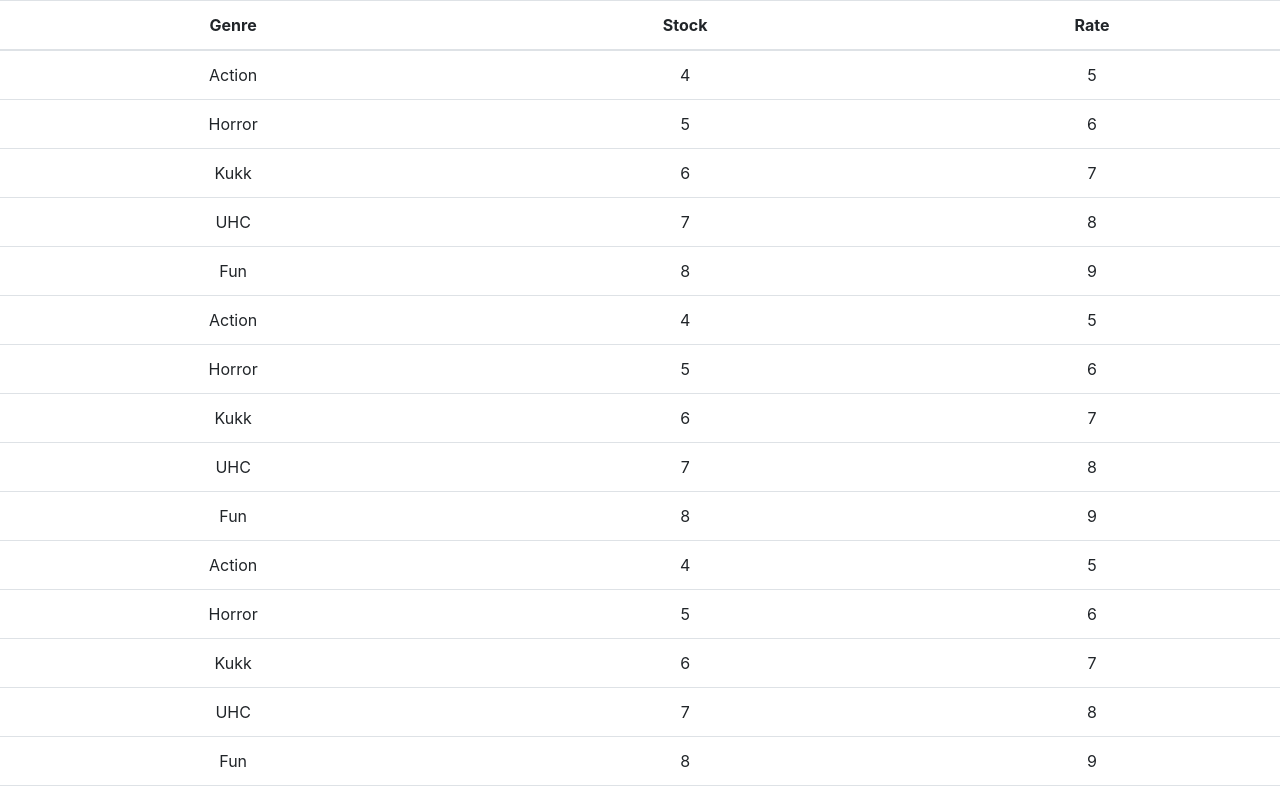
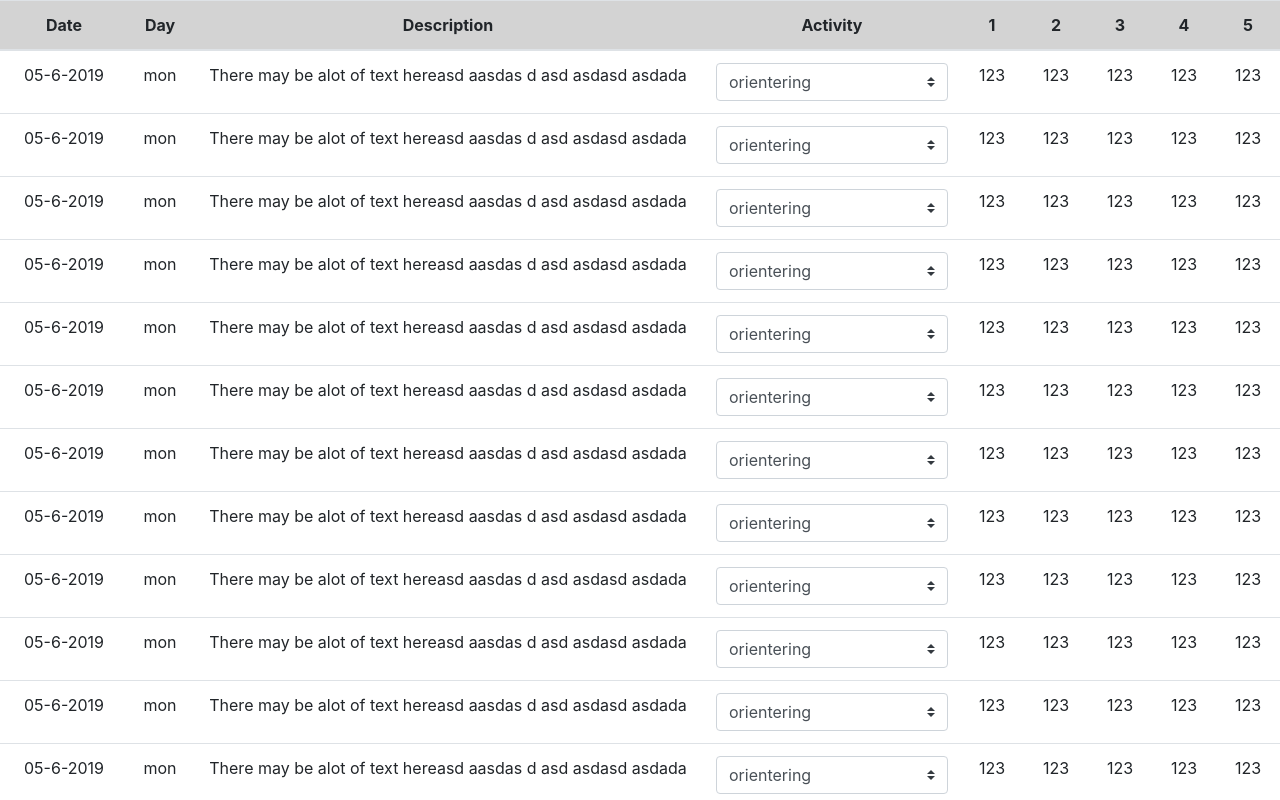
Before and after one commit to LarsL123/WorkoutDiary-Frontend, a React (Create React App) app: page / in a window 1280 px wide. Shown: the top 800 px of the page. Built offline with nearby package versions, Linux system fonts and the light colour scheme.

Commit message:
First markup of table. Moste work gone into some css and stripping down the nessesary compoenets for this use case

```diff
--- a/src/App.js
+++ b/src/App.js
@@ -1,11 +1,13 @@
 import React from "react";
 import "./App.css";
-import MoviesTable from "./scrollTable/moviesTable";
+import InputTable from "./scrollTable/inputTable";
 
 function App() {
   return (
     <div className="App">
-      <MoviesTable></MoviesTable>
+      <div>
+        <InputTable></InputTable>
+      </div>
     </div>
   );
 }
--- /dev/null
+++ b/src/scrollTable/customTable.module.css
@@ -0,0 +1,10 @@
+.td {
+  /*min-width: 100px;   Add to make minimum size for each individual cell. Should be dymanmic and driffernet for each row */
+  vertical-align: middle;
+}
+
+.th {
+  position: sticky;
+  z-index: 1;
+  background-color: lightGray;
+}
--- /dev/null
+++ b/src/scrollTable/inputTable.jsx
@@ -0,0 +1,103 @@
+import React, { useState, useEffect } from "react";
+import Table from "./table";
+
+const InputTable = props => {
+  const [columns, setColumns] = useState(null);
+
+  //Create columns:
+  useEffect(() => {
+    let newColumns = [
+      { path: "date", label: "Date" },
+      { path: "day", label: "Day" },
+      { path: "description", label: "Description" },
+      { path: "activity", label: "Activity" },
+      { path: "zone1", label: "1" },
+      { path: "zone2", label: "2" },
+      { path: "zone3", label: "3" },
+      { path: "zone4", label: "4" },
+      { path: "zone5", label: "5" }
+    ];
+
+    // const deleteColumn = {
+    //   key: "delete",
+    //   content: movie => (
+    //     <button
+    //       onClick={() => props.onDelete(movie)}
+    //       className="btn btn-danger btn-sm"
+    //     >
+    //       Delete
+    //     </button>
+    //   )
+    // };
+
+    //   const user = auth.getCurrentUser();
+    //   if (user && user.isAdmin) {
+    //     newColumns.push(deleteColumn);
+    //   }
+    setColumns(newColumns);
+  }, []);
+
+  //const { data  } = props;
+  const obj = {
+    //test object
+    date: "05-6-2019",
+    day: "mon",
+    description: "There may be alot of text hereasd aasdas d asd asdasd asdada",
+    activity: (
+      <select className="custom-select">
+        <option value="Orientering">orientering</option>
+        <option value="Løping">løping</option>
+        <option value="Ski">ski</option>
+        <option value="Styrke">styrke</option>
+      </select>
+    ),
+    zone1: "123",
+    zone2: "123",
+    zone3: "123",
+    zone4: "123",
+    zone5: "123",
+    width: {
+      date: 10,
+      day: 10,
+      description: 10,
+      activity: 10,
+      zone1: 10,
+      zone2: 10,
+      zone3: 10,
+      zone4: 10,
+      zone5: 10
+    }
+  };
+  const data = [
+    obj,
+    obj,
+    obj,
+    obj,
+    obj,
+    obj,
+    obj,
+    obj,
+    obj,
+    obj,
+    obj,
+    obj,
+    obj,
+    obj,
+    obj,
+    obj,
+    obj,
+    obj,
+    obj,
+    obj,
+    obj,
+    obj,
+    obj,
+    obj
+  ];
+
+  const widths = ["10%", "5%", "40%", "20%", "5%", "5%", "5%", "5%", "5%"];
+
+  return <Table columns={columns} data={data} widths={widths} />;
+};
+
+export default InputTable;
--- a/src/scrollTable/moviesTable.jsx
+++ /dev/null
@@ -1,67 +0,0 @@
-import React, { useState, useEffect } from "react";
-import Table from "./table";
-
-const MoviesTable = props => {
-  const [columns, setColumns] = useState(null);
-
-  //Create columns:
-  useEffect(() => {
-    let newColumns = [
-      { path: "genre", label: "Genre" },
-      { path: "numberInStock", label: "Stock" },
-      { path: "dailyRentalRate", label: "Rate" }
-    ];
-
-    // const deleteColumn = {
-    //   key: "delete",
-    //   content: movie => (
-    //     <button
-    //       onClick={() => props.onDelete(movie)}
-    //       className="btn btn-danger btn-sm"
-    //     >
-    //       Delete
-    //     </button>
-    //   )
-    // };
-
-    //   const user = auth.getCurrentUser();
-    //   if (user && user.isAdmin) {
-    //     newColumns.push(deleteColumn);
-    //   }
-    setColumns(newColumns);
-  }, []);
-
-  //const { data  } = props;
-  const data = [
-    { genre: "Action", numberInStock: "4", dailyRentalRate: "5" },
-    { genre: "Horror ", numberInStock: "5", dailyRentalRate: "6" },
-    { genre: "Kukk", numberInStock: "6", dailyRentalRate: "7" },
-    { genre: "UHC", numberInStock: "7", dailyRentalRate: "8" },
-    { genre: "Fun", numberInStock: "8", dailyRentalRate: "9" },
-    { genre: "Action", numberInStock: "4", dailyRentalRate: "5" },
-    { genre: "Horror ", numberInStock: "5", dailyRentalRate: "6" },
-    { genre: "Kukk", numberInStock: "6", dailyRentalRate: "7" },
-    { genre: "UHC", numberInStock: "7", dailyRentalRate: "8" },
-    { genre: "Fun", numberInStock: "8", dailyRentalRate: "9" },
-    { genre: "Action", numberInStock: "4", dailyRentalRate: "5" },
-    { genre: "Horror ", numberInStock: "5", dailyRentalRate: "6" },
-    { genre: "Kukk", numberInStock: "6", dailyRentalRate: "7" },
-    { genre: "UHC", numberInStock: "7", dailyRentalRate: "8" },
-    { genre: "Fun", numberInStock: "8", dailyRentalRate: "9" },
-    { genre: "Action", numberInStock: "4", dailyRentalRate: "5" },
-    { genre: "Horror ", numberInStock: "5", dailyRentalRate: "6" },
-    { genre: "Kukk", numberInStock: "6", dailyRentalRate: "7" },
-    { genre: "UHC", numberInStock: "7", dailyRentalRate: "8" },
-    { genre: "Fun", numberInStock: "8", dailyRentalRate: "9" },
-    { genre: "Action", numberInStock: "4", dailyRentalRate: "5" },
-    { genre: "Horror ", numberInStock: "5", dailyRentalRate: "6" },
-    { genre: "Kukk", numberInStock: "6", dailyRentalRate: "7" },
-    { genre: "UHC", numberInStock: "7", dailyRentalRate: "8" },
-    { genre: "Fun", numberInStock: "8", dailyRentalRate: "9" },
-    { genre: "Fun", numberInStock: "8", dailyRentalRate: "9" }
-  ];
-
-  return <Table columns={columns} data={data} />;
-};
-
-export default MoviesTable;
--- a/src/scrollTable/table.jsx
+++ b/src/scrollTable/table.jsx
@@ -2,11 +2,14 @@ import React from "react";
 import TableBody from "./tableBody";
 import TableHeader from "./tableHeader";
 
-const Table = ({ columns,  data }) => {
+//TODO: Sorround <table> with  <div class="table-responsive"> ... </div> to make the tbale responsive on phone: https://www.w3schools.com/bootstrap/bootstrap_ref_css_tables.asp
+
+const Table = ({ columns, data, widths }) => {
   return (
+    //Potentially table-sm ??
     <table className="table">
-      <TableHeader columns={columns}  />
-      <TableBody data={data} columns={columns} />
+      <TableHeader columns={columns} />
+      <TableBody data={data} columns={columns} widths={widths} />
     </table>
   );
 };
--- a/src/scrollTable/tableBody.jsx
+++ b/src/scrollTable/tableBody.jsx
@@ -1,5 +1,6 @@
 import React from "react";
 import _ from "lodash";
+import styles from "./customTable.module.css";
 
 const renderCell = (item, column) => {
   if (column.content) {
@@ -14,14 +15,18 @@ const createKey = (item, column) => {
 };
 
 const TableBody = props => {
-  const { data, columns } = props;
+  const { data, columns, widths } = props;
   return (
     <tbody>
       {columns
         ? data.map(item => (
             <tr key={item._id}>
-              {columns.map(column => (
-                <td key={createKey(item, column)}>
+              {columns.map((column, index) => (
+                <td
+                  key={createKey(item, column)}
+                  className={styles.td}
+                  style={{ width: widths[index] }}
+                >
                   {renderCell(item, column)}
                 </td>
               ))}
--- a/src/scrollTable/tableHeader.jsx
+++ b/src/scrollTable/tableHeader.jsx
@@ -1,26 +1,19 @@
 import React from "react";
-
-// const raiseSort = (path, sortColumn, onSort) => {
-//   if (sortColumn.path === path) {
-//     sortColumn.order = sortColumn.order === "asc" ? "desc" : "asc";
-//   } else {
-//     sortColumn.path = path;
-//     sortColumn.order = "asc";
-//   }
-//   onSort(sortColumn);
-// };
+import styles from "./customTable.module.css";
 
 const TableHeader = props => {
-  const {  columns } = props;
+  const { columns } = props;
   return (
     <thead>
       <tr>
         {columns
           ? columns.map(column => (
               <th
-                className="clickable"
+                className={styles.th}
+                style={{
+                  top: -1
+                }}
                 key={column.path || column.key}
-               // onClick={() => raiseSort(column.path, sortColumn, onSort)}
                 scope="col"
               >
                 {column.label}
```
Also changed, not shown: src/data/dateAndNum.js (added, +28 -0 lines).
